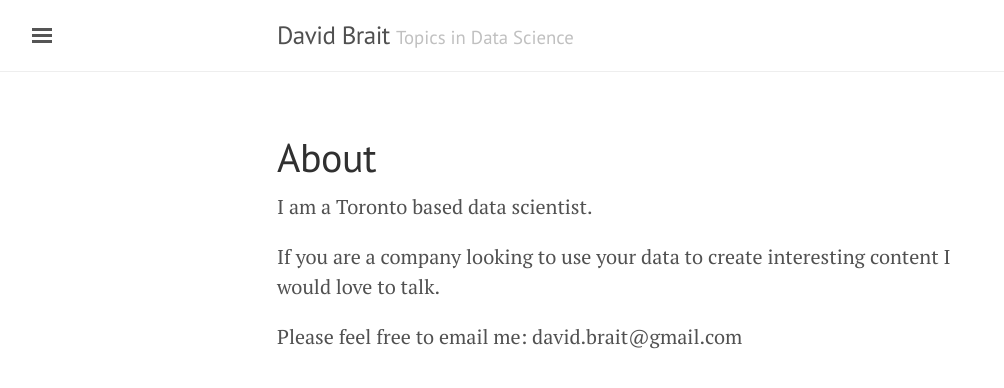
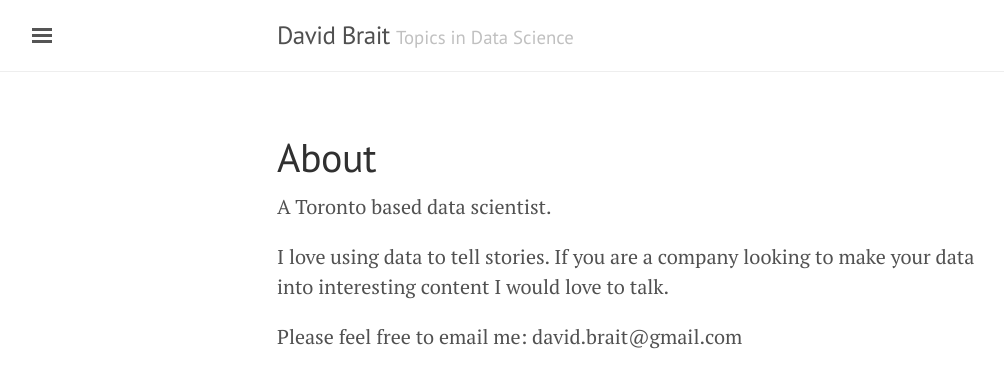
Before and after one commit to dbrait/dbrait-blog, a Jekyll site: the page built from about.md, in a window 1280 px wide. Shown: the top 388 px of the page, without its empty margins (3-1007 px from the left). Built offline with Jekyll 4.4.1, drawn with Linux system fonts in a browser that asks for light colours.

Commit message:
Update about.md

```diff
--- a/about.md
+++ b/about.md
@@ -3,8 +3,8 @@ layout: page
 title: About
 ---
 
-I am a Toronto based data scientist.
+A Toronto based data scientist.
 
-If you are a company looking to use your data to create interesting content I would love to talk.
+I love using data to tell stories.  If you are a company looking to make your data into interesting content I would love to talk.
 
 Please feel free to email me: david.brait@gmail.com
```
